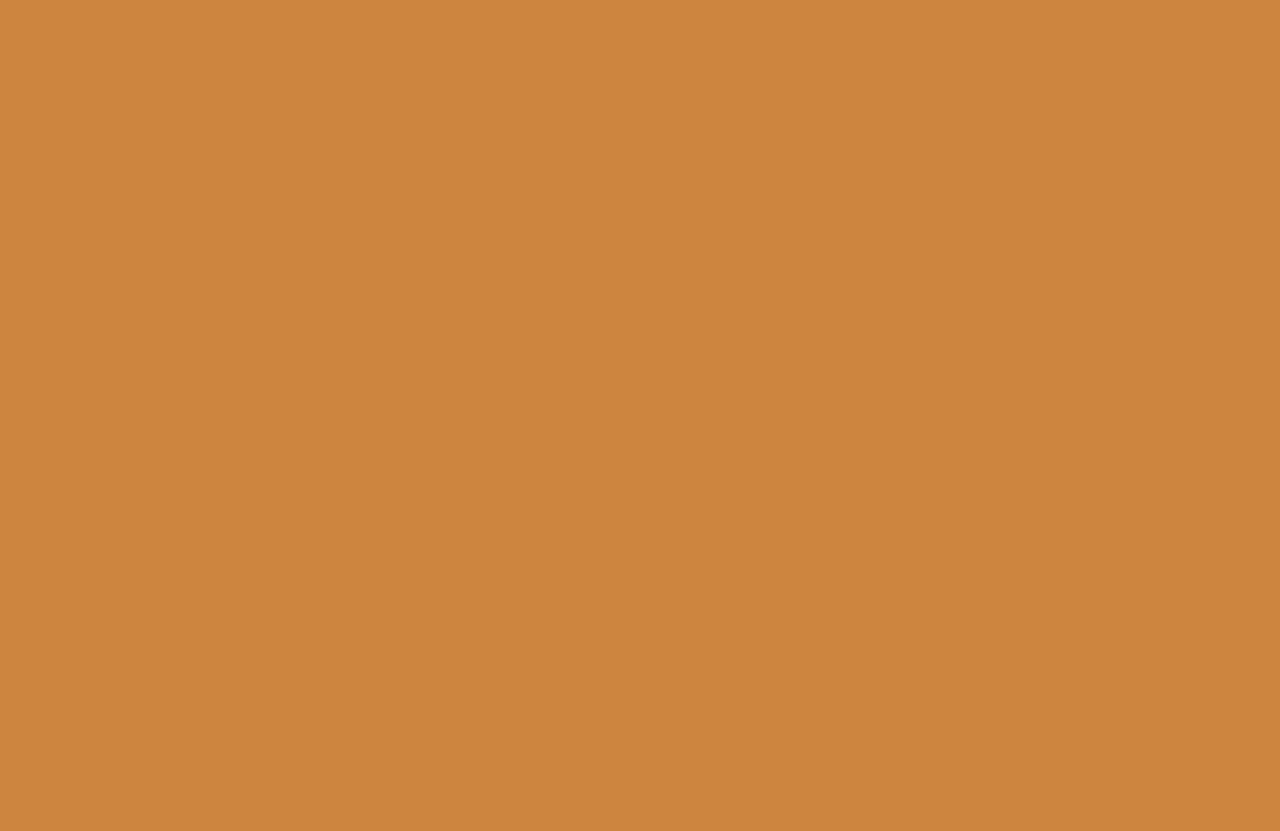
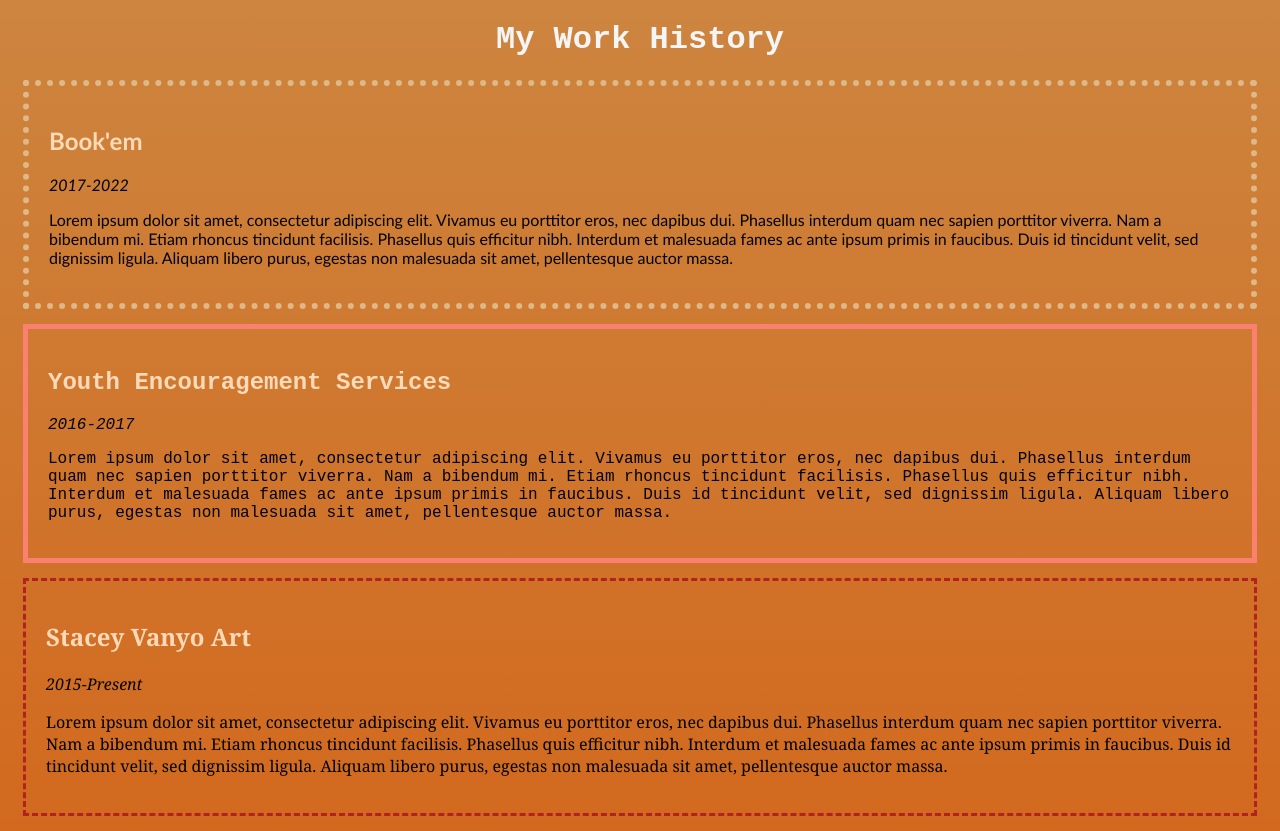
Before and after one commit to sbvanyo/LAB-HTML-Resume, a plain HTML site: page index.html in a window 1280 px wide. Before the commit the page ends 800 px from the top, so only its background shows below. Drawn offline with Linux system fonts and the light colour scheme.

Commit message:
html and css updates

```diff
--- a/index.html
+++ b/index.html
@@ -8,6 +8,31 @@
   <link rel="stylesheet" href="main.css">
 </head>
 <body>
+  <h1>My Work History</h1>
+  <article id="articleOne">
+    <h2>Book'em</h2>
+    <time datetime="2017-2022">2017-2022</time>
+    <section>
+      <p>Lorem ipsum dolor sit amet, consectetur adipiscing elit. Vivamus eu porttitor eros, nec dapibus dui. Phasellus interdum quam nec sapien porttitor viverra. Nam a bibendum mi. Etiam rhoncus tincidunt facilisis. Phasellus quis efficitur nibh. Interdum et malesuada fames ac ante ipsum primis in faucibus. Duis id tincidunt velit, sed dignissim ligula. Aliquam libero purus, egestas non malesuada sit amet, pellentesque auctor massa. </p>
+    </section>
+  </article>
+
+  <article id="articleTwo">
+    <h2>Youth Encouragement Services</h2>
+    <time datetime="2016-2017">2016-2017</time>
+    <section>
+      <p>Lorem ipsum dolor sit amet, consectetur adipiscing elit. Vivamus eu porttitor eros, nec dapibus dui. Phasellus interdum quam nec sapien porttitor viverra. Nam a bibendum mi. Etiam rhoncus tincidunt facilisis. Phasellus quis efficitur nibh. Interdum et malesuada fames ac ante ipsum primis in faucibus. Duis id tincidunt velit, sed dignissim ligula. Aliquam libero purus, egestas non malesuada sit amet, pellentesque auctor massa. </p>
+    </section>
+  </article>
+
+  <article id="articleThree">
+    <h2>Stacey Vanyo Art</h2>
+    <time datetime="2015-2023">2015-Present</time>
+    <section>
+      <p>Lorem ipsum dolor sit amet, consectetur adipiscing elit. Vivamus eu porttitor eros, nec dapibus dui. Phasellus interdum quam nec sapien porttitor viverra. Nam a bibendum mi. Etiam rhoncus tincidunt facilisis. Phasellus quis efficitur nibh. Interdum et malesuada fames ac ante ipsum primis in faucibus. Duis id tincidunt velit, sed dignissim ligula. Aliquam libero purus, egestas non malesuada sit amet, pellentesque auctor massa. </p>
+    </section>
+  </article>
+
   <script src="main.js"></script>
 </body>
 </html>
--- a/main.css
+++ b/main.css
@@ -1,3 +1,38 @@
 body {
-  background-color: peru;
+  background-image: linear-gradient(peru, chocolate);
 }
+
+h1 {
+  font-family: 'Courier New', Courier, monospace;
+  color: whitesmoke;
+  text-align: center;
+}
+
+h2 {
+  color: peachpuff;
+  font-style: bold;
+}
+
+time {
+  font-style: italic;
+}
+
+article {
+  padding: 20px;
+  margin: 15px;
+}
+
+#articleOne {
+  font-family: 'Gill Sans', 'Gill Sans MT', Calibri, 'Trebuchet MS', sans-serif;
+  border: 6px dotted burlywood;
+}
+
+#articleTwo {
+  font-family: 'Courier New', Courier, monospace;
+  border: 5px solid salmon;
+}
+
+#articleThree {
+  font-family: Cambria, Cochin, Georgia, Times, 'Times New Roman', serif;
+  border: 3px dashed firebrick
+}
```
